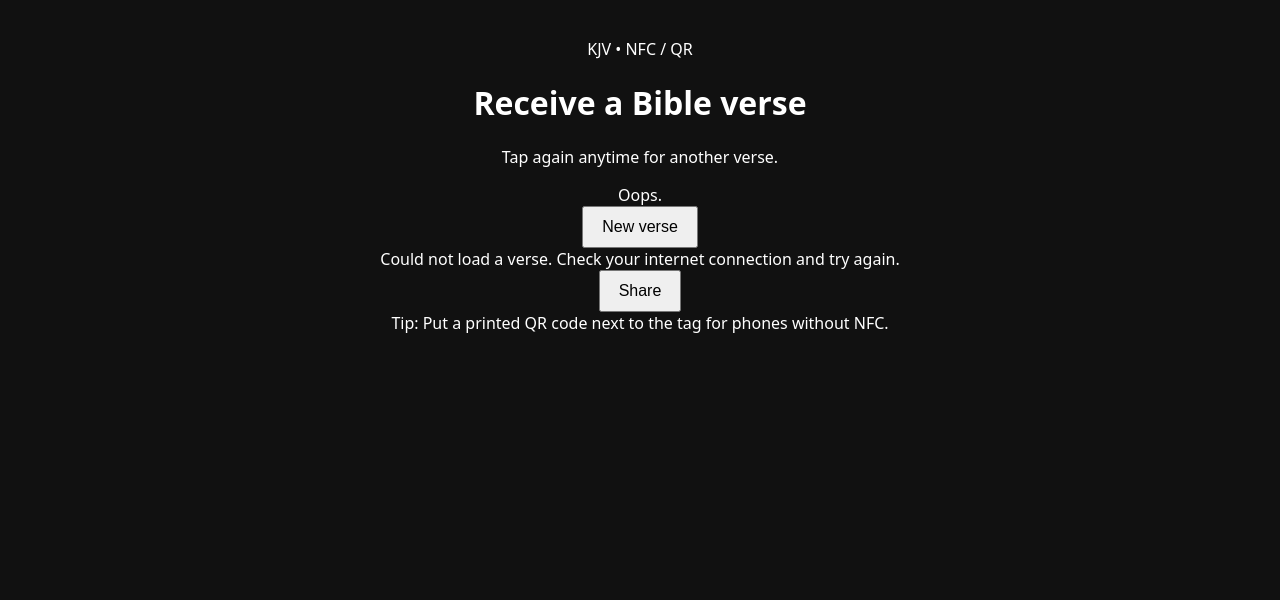
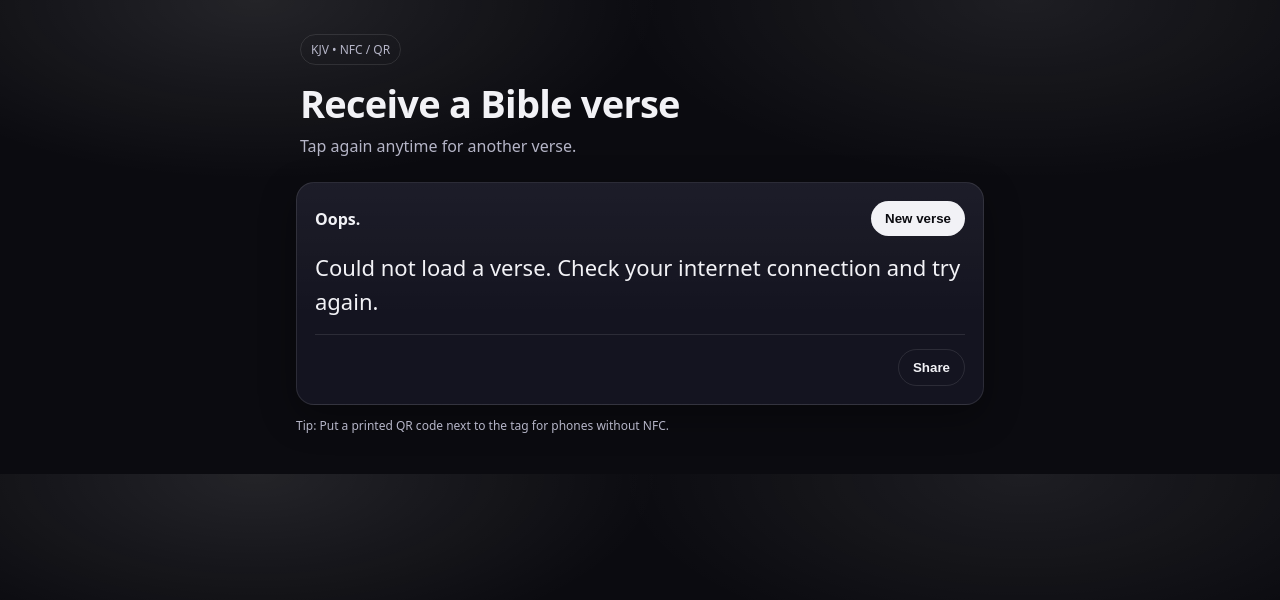
Before and after one commit to GoodBlood2020/KJV-nfc-verse101, a plain HTML site: page index.html in a window 1280 px wide. Drawn offline with Linux system fonts and the light colour scheme; no server answers.

Commit message:
Update styles.css

```diff
--- a/styles.css
+++ b/styles.css
@@ -1,11 +1,58 @@
-body {
-  background: #111;
-  color: #fff;
-  font-family: system-ui, sans-serif;
-  text-align: center;
-  padding: 30px;
+:root{
+  --bg:#0b0b10;
+  --card:#141420;
+  --text:#f2f2f6;
+  --muted:#b5b5c7;
+  --line:rgba(255,255,255,.10);
+  --radius:18px;
 }
-button {
-  padding: 10px 18px;
-  font-size: 16px;
+*{box-sizing:border-box}
+body{
+  margin:0;
+  font-family:system-ui,-apple-system,Segoe UI,Roboto,Arial,sans-serif;
+  background:
+    radial-gradient(900px 400px at 20% 0%, rgba(255,255,255,.10), transparent 45%),
+    radial-gradient(900px 400px at 80% 0%, rgba(255,255,255,.08), transparent 45%),
+    var(--bg);
+  color:var(--text);
 }
+.wrap{max-width:720px;margin:0 auto;padding:26px 16px 40px}
+.hero{padding:8px 4px 10px}
+.pill{
+  display:inline-block;
+  padding:6px 10px;
+  border:1px solid var(--line);
+  border-radius:999px;
+  font-size:12px;
+  color:var(--muted);
+}
+h1{margin:12px 0 6px;font-size:38px;letter-spacing:-.02em}
+.sub{margin:0;color:var(--muted);line-height:1.45}
+.card{
+  margin-top:14px;
+  padding:18px;
+  border:1px solid var(--line);
+  background:linear-gradient(180deg, rgba(255,255,255,.04), transparent 60%), var(--card);
+  border-radius:var(--radius);
+  box-shadow:0 12px 35px rgba(0,0,0,.35);
+}
+.row{display:flex;gap:12px;align-items:center;justify-content:space-between}
+.ref{font-weight:800}
+.verse{margin-top:14px;font-size:22px;line-height:1.55}
+.footer{margin-top:16px;padding-top:14px;border-top:1px solid var(--line);display:flex;justify-content:flex-end}
+.btn{
+  border:0;
+  border-radius:999px;
+  padding:10px 14px;
+  font-weight:800;
+  cursor:pointer;
+  background:var(--text);
+  color:var(--bg);
+}
+.btn.ghost{
+  background:transparent;
+  border:1px solid var(--line);
+  color:var(--text);
+}
+.note{margin-top:12px}
+.small{font-size:12px;color:var(--muted)}
```
